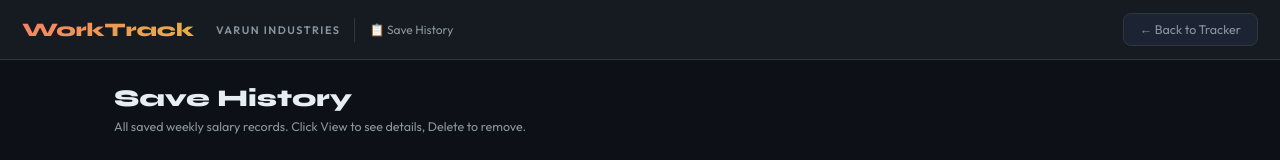
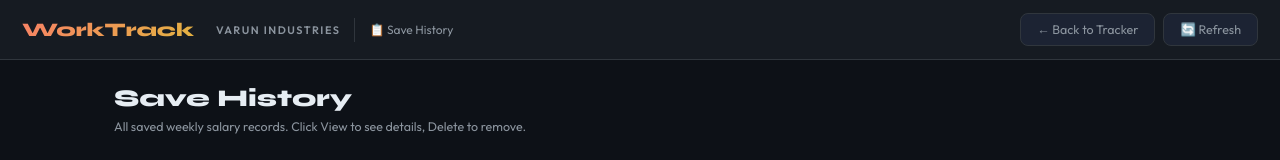
Before and after one commit to itzswathinagaraj/varun, a plain HTML site: page history.html in a window 1280 px wide. Shown: the top 160 px of the page. Drawn offline with Linux system fonts and the light colour scheme; no server answers.

Commit message:
Refactor history.html with updated content and styles

```diff
--- a/history.html
+++ b/history.html
@@ -116,6 +116,7 @@ body{font-family:'Outfit',sans-serif;background:var(--bg);color:var(--text);min-
   <div class="tbinfo">📋 Save History</div>
   <div class="tbacts">
     <a class="tbtn" href="index.html">← Back to Tracker</a>
+    <button class="tbtn" onclick="location.reload()">🔄 Refresh</button>
   </div>
 </div>
 
```
